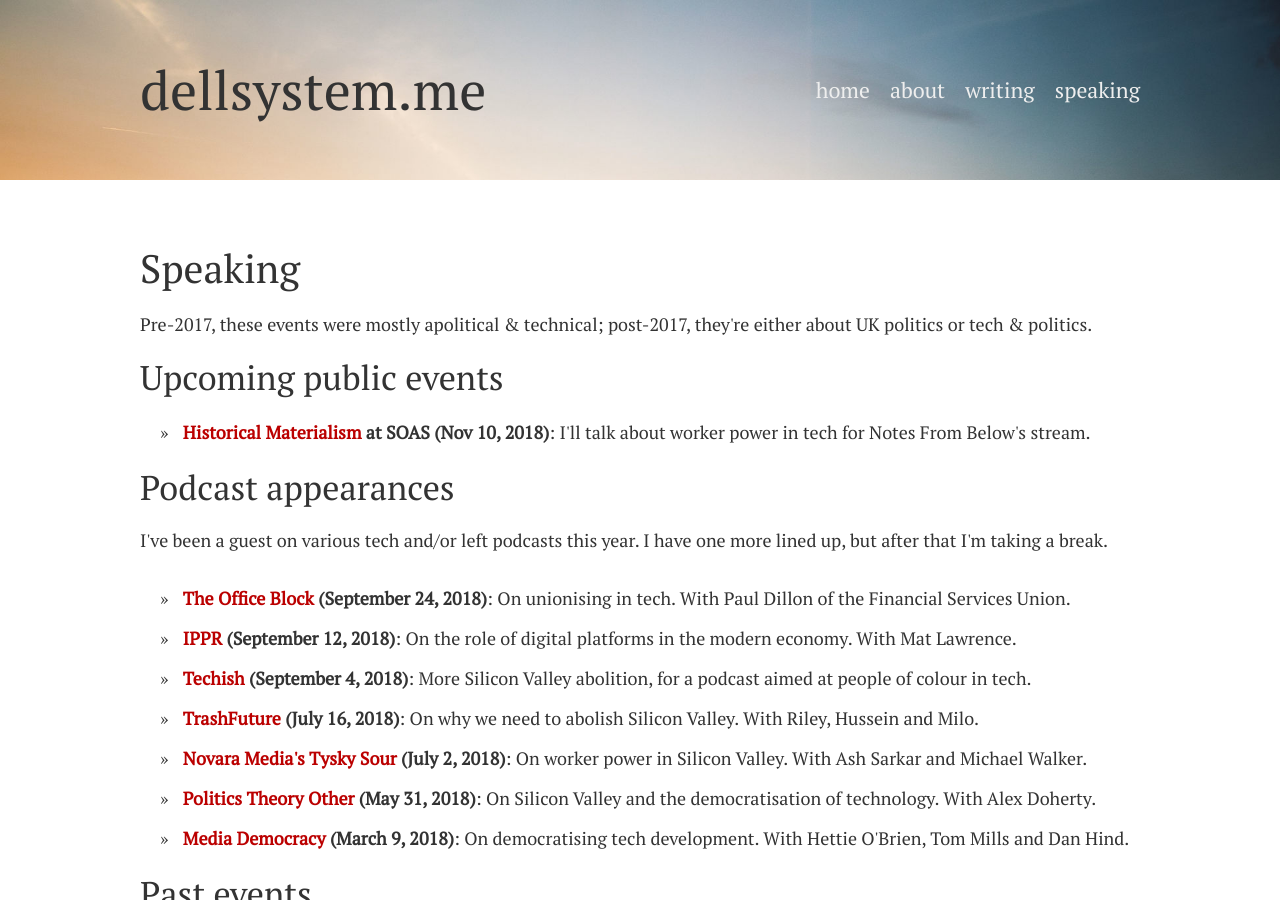
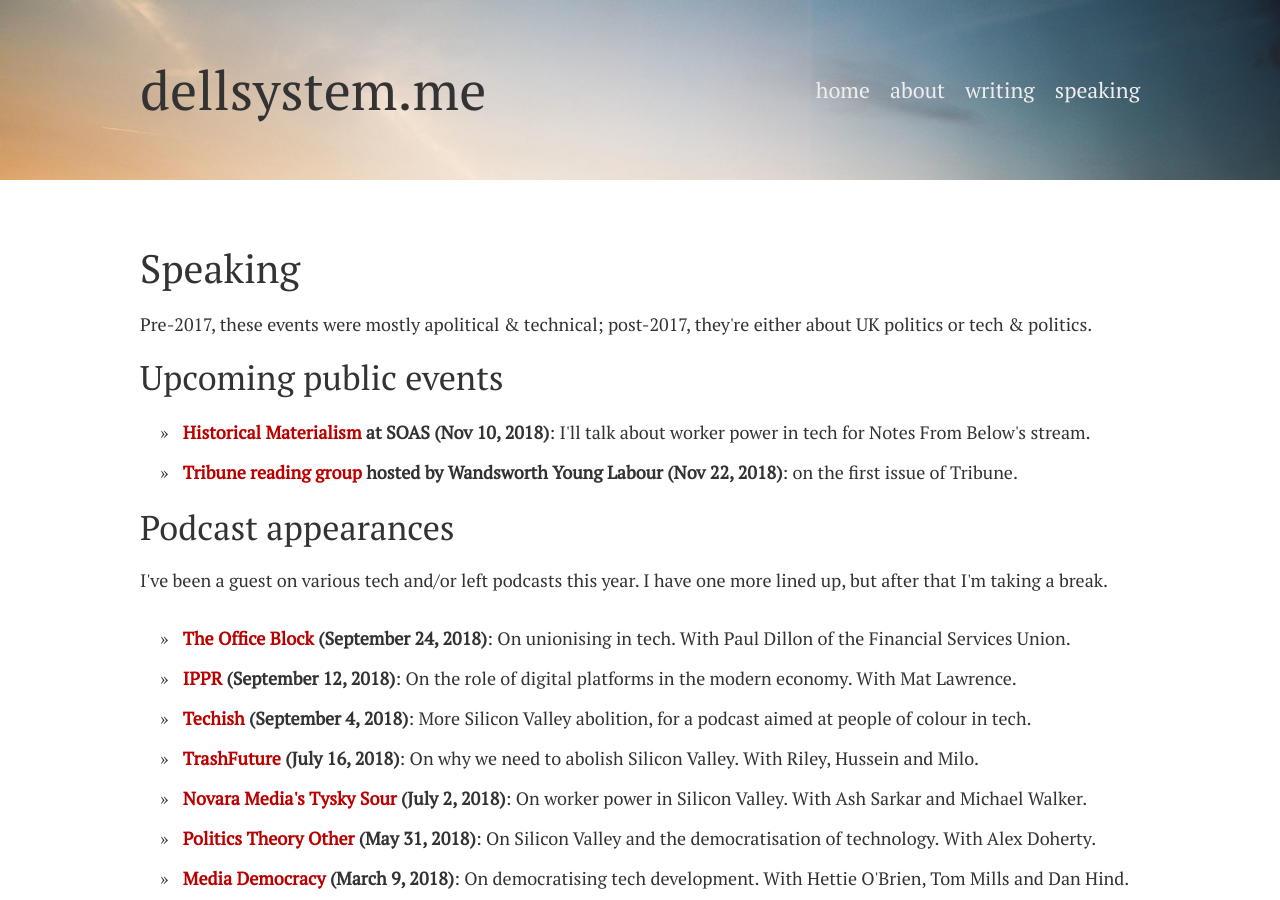
Before and after one commit to dellsystem/dellsystem.github.io, a Jekyll site: the page built from speaking/index.html, in a window 1280 px wide and 900 px high. Built offline with Jekyll 4.4.1, drawn with Linux system fonts in a browser that asks for light colours.

Commit message:
Add upcoming speaking event (WYL Tribune reading)

```diff
--- a/_includes/upcoming.html
+++ b/_includes/upcoming.html
@@ -1,3 +1,4 @@
 <ul>
 	<li><strong><a href="http://www.historicalmaterialism.org/">Historical Materialism</a> at SOAS (Nov 10, 2018)</strong>: I'll talk about worker power in tech for Notes From Below's stream.</li>
+	<li><strong><a href="https://www.facebook.com/events/2201163460207570/">Tribune reading group</a> hosted by Wandsworth Young Labour (Nov 22, 2018)</strong>: on the first issue of Tribune.</li>
 </ul>
```
